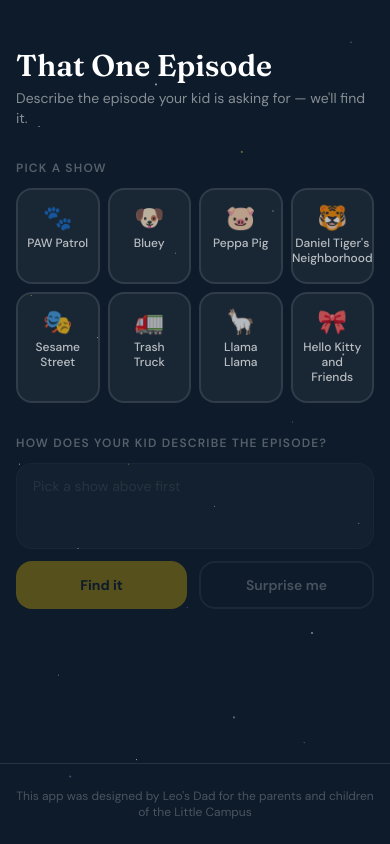
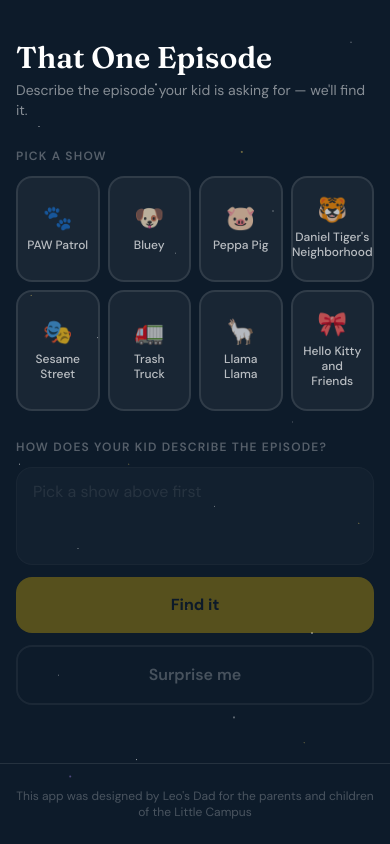
Before and after one commit to bcarlos-26/episode-finder, a Next.js app: page / in a window 390 px wide. Built offline with nearby package versions, Linux system fonts and the light colour scheme.

Commit message:
Mobile optimization: viewport, 16px input, stacked buttons, touch targets, active states

```diff
--- a/src/app/layout.tsx
+++ b/src/app/layout.tsx
@@ -1,4 +1,4 @@
-import type { Metadata } from "next";
+import type { Metadata, Viewport } from "next";
 import { Fraunces, DM_Sans } from "next/font/google";
 import "./globals.css";
 
@@ -19,6 +19,12 @@
   description: "Find the episode your kid is asking for",
 };
 
+export const viewport: Viewport = {
+  width: "device-width",
+  initialScale: 1,
+  maximumScale: 1,
+};
+
 export default function RootLayout({
   children,
 }: Readonly<{
--- a/src/app/page.tsx
+++ b/src/app/page.tsx
@@ -72,7 +72,7 @@
 
   return (
     <div className="star-bg min-h-screen flex flex-col" style={{ background: "#0D1B2A" }}>
-      <main className="relative z-10 flex-1 w-full max-w-lg mx-auto px-4 pt-12 pb-8 flex flex-col gap-8">
+      <main className="relative z-10 flex-1 w-full max-w-lg mx-auto px-4 pt-10 pb-8 flex flex-col gap-7">
         {/* Header */}
         <div>
           <h1
--- a/src/components/SearchBar.tsx
+++ b/src/components/SearchBar.tsx
@@ -25,7 +25,8 @@
         disabled={disabled}
         placeholder={disabled ? "Pick a show above first" : `"the one with the alien" or "they go to the beach"`}
         rows={3}
-        className="w-full rounded-2xl border border-white/10 bg-white/8 px-4 py-3 text-sm text-white placeholder:text-white/30 resize-none focus:outline-none focus:ring-2 focus:ring-[#FFCC00]/50 disabled:opacity-30 disabled:cursor-not-allowed"
+        className="w-full rounded-2xl border border-white/10 bg-white/8 px-4 py-3 text-white placeholder:text-white/30 resize-none focus:outline-none focus:ring-2 focus:ring-[#FFCC00]/50 disabled:opacity-30 disabled:cursor-not-allowed"
+        style={{ fontSize: "16px" }}
         onKeyDown={(e) => {
           if (e.key === "Enter" && !e.shiftKey) {
             e.preventDefault();
@@ -33,11 +34,11 @@
           }
         }}
       />
-      <div className="flex gap-3">
+      <div className="flex flex-col gap-3">
         <button
           type="submit"
           disabled={disabled || loading || !query.trim()}
-          className="flex-1 rounded-2xl bg-[#FFCC00] px-4 py-3 text-sm font-bold text-[#0D1B2A] transition hover:bg-[#FFD740] disabled:opacity-30 disabled:cursor-not-allowed"
+          className="w-full rounded-2xl bg-[#FFCC00] px-4 py-4 text-base font-bold text-[#0D1B2A] min-h-[52px] disabled:opacity-30 disabled:cursor-not-allowed active:scale-[0.98] transition-transform"
         >
           Find it
         </button>
@@ -45,7 +46,7 @@
           type="button"
           onClick={onSurprise}
           disabled={disabled || loading}
-          className="flex-1 rounded-2xl border-2 border-white/20 bg-transparent px-4 py-3 text-sm font-semibold text-white/80 transition hover:border-white/40 hover:bg-white/5 disabled:opacity-30 disabled:cursor-not-allowed"
+          className="w-full rounded-2xl border-2 border-white/20 bg-transparent px-4 py-4 text-base font-semibold text-white/80 min-h-[52px] disabled:opacity-30 disabled:cursor-not-allowed active:scale-[0.98] transition-transform"
         >
           Surprise me
         </button>
--- a/src/components/ShowGrid.tsx
+++ b/src/components/ShowGrid.tsx
@@ -26,10 +26,12 @@
             key={name}
             onClick={() => onSelect(name)}
             className={`
-              flex flex-col items-center gap-1.5 rounded-2xl px-2 py-4 text-center transition-all cursor-pointer border-2
+              flex flex-col items-center justify-center gap-2 rounded-2xl px-2 py-5 text-center
+              cursor-pointer border-2 min-h-[80px] w-full
+              active:scale-95 transition-transform
               ${isSelected
-                ? "border-[#FFCC00] bg-[#FFCC00]/15 text-white shadow-[0_0_12px_rgba(255,204,0,0.4)]"
-                : "border-white/10 bg-white/5 text-white/70 hover:border-white/30 hover:bg-white/10"
+                ? "border-[#FFCC00] bg-[#FFCC00]/15 text-white shadow-[0_0_12px_rgba(255,204,0,0.3)]"
+                : "border-white/10 bg-white/5 text-white/70"
               }
             `}
           >
```
